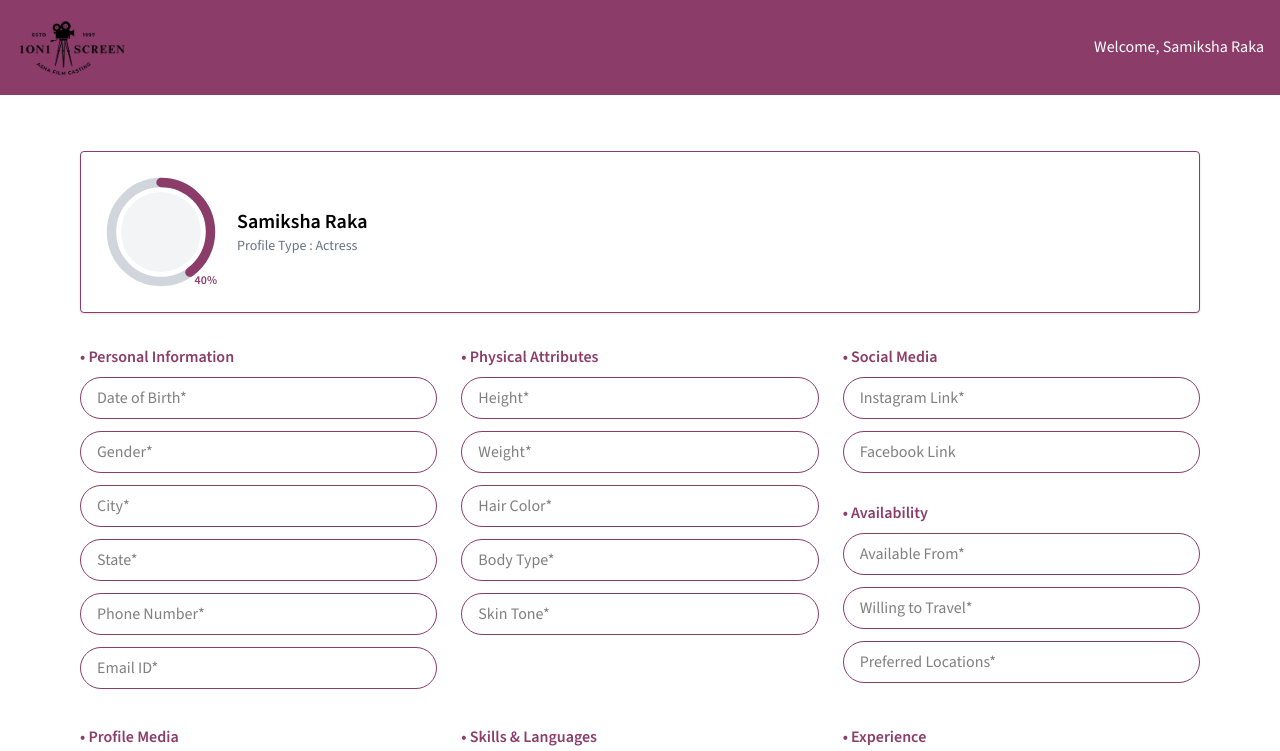
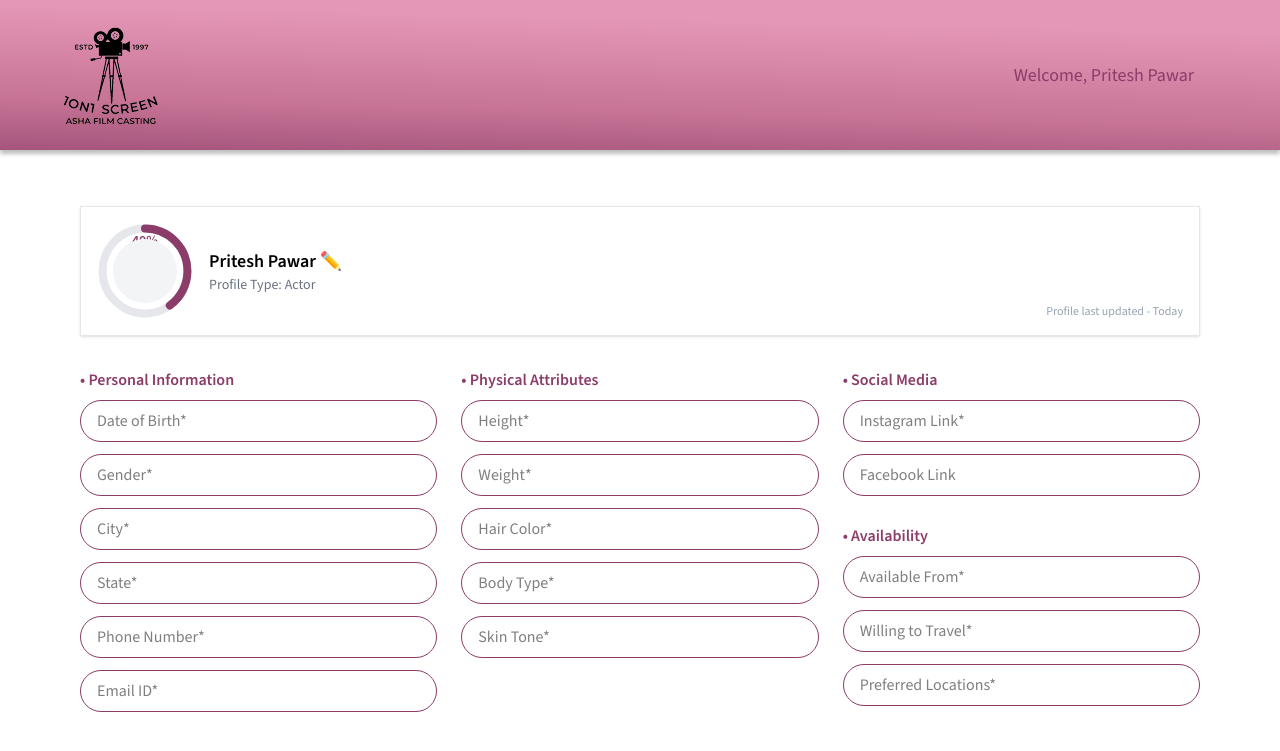
Before and after one commit to pritesh5453/Aasha-Films, a React (Vite) app: page /profile in a window 1280 px wide. Shown: the top 751 px of the page. Built offline with nearby package versions, Linux system fonts and the light colour scheme; a web font is replaced by a local one.

Commit message:
Profile Top Bar

```diff
--- a/src/component/CastingCard.jsx
+++ b/src/component/CastingCard.jsx
@@ -3,9 +3,7 @@ import Cast from "../assets/castingImg.png";
 
 export default function CastingCard({ role = "Acting" }) {
   return (
-    <div
-      className="font-['Source_Sans_3'] group w-full bg-white shadow-md overflow-hidden border-10 border-transparent hover:border-[#8B3C68] transition-colors duration-200"
-    >
+    <div className="font-['Source_Sans_3'] group w-full bg-white shadow-md overflow-hidden border-10 border-transparent hover:border-[#8B3C68] transition-colors duration-200">
       {/* Card Image */}
       <div className="relative">
         <img
--- a/src/component/Dashboard.jsx
+++ b/src/component/Dashboard.jsx
@@ -27,9 +27,9 @@ export default function Dashboard() {
     <div className="">
       <Topbar />
 
-      <div className="min-h-screen flex flex-col md:flex-row bg-[#f5f5f5] font-[Source Sans 3] gap-4 sm:gap-6 p-2 sm:p-4">
+      <div className="min-h-screen flex flex-col lg:flex-row bg-[#f5f5f5] font-[Source Sans 3] gap-4 sm:gap-6 p-2 sm:p-4">
         {/* Sidebar */}
-        <div className="w-full md:w-[40%] lg:w-[450px] shrink-0 bg-white shadow-md rounded-lg p-4 sm:p-6">
+        <div className="w-full lg:w-[450px] shrink-0 bg-white shadow-md rounded-lg p-4 sm:p-6 flex justify-center" >
           <ProfileCard onSectionChange={setSelectedSection} selected={selectedSection} />
         </div>
 
--- a/src/component/Profile.jsx
+++ b/src/component/Profile.jsx
@@ -1,6 +1,6 @@
 import React, { useRef } from "react";
 import { FiCamera } from "react-icons/fi";
-import logo from "../assets/158.png";
+import Topbar from "./TopBar";
 
 export default function ProfilePage() {
   const fileInputs = {
@@ -14,24 +14,20 @@ export default function ProfilePage() {
 
   return (
     <div className="min-h-screen bg-white font-['Source_Sans_3']">
-      {/* Header */}
-      <header className="bg-[#8B3C68] p-4 flex justify-between items-center text-white">
-        <img src={logo} alt="Logo" className="w-28" />
-        <span className="font-medium hidden md:block">Welcome, Samiksha Raka</span>
-      </header>
+      {/* ✅ Topbar Component */}
+      <Topbar />
 
       {/* Container */}
       <div className="max-w-6xl mx-auto mt-10 p-4">
-        {/* Top Profile Card */}
-        <div className="bg-white shadow rounded p-6 flex justify-between items-center mb-8 border border-[#8B3C68]">
-          {/* ...your profile card top part */}
-          <div className="flex items-center gap-5">
-            {/* profile image & progress */}
-            <div className="relative w-28 h-28">
-              {/* progress circles */}
+        {/* ✅ Modified Top Profile Card */}
+        <div className="bg-white shadow border border-[#E5E7EB] p-4 flex flex-col sm:flex-row justify-between items-center mb-8 gap-4 sm:gap-8 w-full">
+          {/* Left profile part */}
+          <div className="flex items-center gap-4 w-full sm:w-auto">
+            <div className="relative w-24 h-24 flex-shrink-0">
+              {/* Progress circle */}
               <svg className="absolute w-full h-full" viewBox="0 0 36 36">
                 <path
-                  className="text-gray-300"
+                  className="text-gray-200"
                   strokeWidth="3"
                   stroke="currentColor"
                   fill="none"
@@ -40,28 +36,34 @@ export default function ProfilePage() {
                 <path
                   className="text-[#8B3C68]"
                   strokeWidth="3"
-                  strokeDasharray="40, 100"
+                  strokeDasharray="40,100"
                   strokeLinecap="round"
                   stroke="currentColor"
                   fill="none"
                   d="M18 2.0845 a 15.9155 15.9155 0 0 1 0 31.831 a 15.9155 15.9155 0 0 1 0 -31.831"
                 />
               </svg>
+              {/* Avatar */}
               <div className="absolute inset-0 flex items-center justify-center">
-                <div className="w-20 h-20 bg-gray-100 rounded-full flex items-center justify-center text-gray-400 text-4xl">
+                <div className="w-16 h-16 bg-gray-100 rounded-full flex items-center justify-center text-3xl text-gray-400">
                   <i className="fa fa-user"></i>
                 </div>
               </div>
-              <div className="absolute bottom-0 right-0 text-[#8B3C68] text-xs font-semibold">
-                40%
-              </div>
+              {/* Progress text BELOW circle */}
+              <div className="mt-2 text-[#8B3C68] text-sm font-semibold text-center">40%</div>
             </div>
+
+            {/* Text part */}
             <div>
-
-              <h2 className="text-xl font-semibold">Samiksha Raka</h2>
-              <p className="text-sm text-gray-500">Profile Type : Actress</p>
+              <h2 className="text-lg font-semibold">Pritesh Pawar ✏️</h2>
+              <p className="text-sm text-gray-500">Profile Type: Actor</p>
             </div>
           </div>
+
+          {/* Right part */}
+          <p className="text-xs text-gray-400 self-center sm:self-end">
+            Profile last updated - Today
+          </p>
         </div>
 
         {/* Form Section */}
@@ -89,7 +91,13 @@ export default function ProfilePage() {
           {/* Physical Attributes */}
           <div>
             <h3 className="text-[#8B3C68] font-semibold mb-2">• Physical Attributes</h3>
-            {["Height*", "Weight*", "Hair Color*", "Body Type*", "Skin Tone*"].map((item, index) => (
+            {[
+              "Height*",
+              "Weight*",
+              "Hair Color*",
+              "Body Type*",
+              "Skin Tone*",
+            ].map((item, index) => (
               <input
                 key={index}
                 type="text"
@@ -112,7 +120,11 @@ export default function ProfilePage() {
             ))}
 
             <h3 className="text-[#8B3C68] font-semibold mb-2 mt-4">• Availability</h3>
-            {["Available From*", "Willing to Travel*", "Preferred Locations*"].map((item, index) => (
+            {[
+              "Available From*",
+              "Willing to Travel*",
+              "Preferred Locations*",
+            ].map((item, index) => (
               <input
                 key={index}
                 type="text"
@@ -155,7 +167,24 @@ export default function ProfilePage() {
           {/* Skills & Languages */}
           <div>
             <h3 className="text-[#8B3C68] font-semibold mb-2">• Skills & Languages</h3>
-            {["Languages Known", "Dialects/Accents", "Skills (dance, martial arts, hosting, etc.)"].map(
+            {[
+              "Languages Known",
+              "Dialects/Accents",
+              "Skills (dance, martial arts, hosting, etc.)",
+            ].map((item, index) => (
+              <input
+                key={index}
+                type="text"
+                placeholder={item}
+                className="w-full mb-3 border border-[#8B3C68] px-4 py-2 rounded-full focus:outline-none"
+              />
+            ))}
+          </div>
+
+          {/* Experience */}
+          <div className="w-full">
+            <h3 className="text-[#8B3C68] font-semibold mb-2">• Experience</h3>
+            {["Past Projects (Name, Role, Year)*", "Special Appearances or Training*"].map(
               (item, index) => (
                 <input
                   key={index}
@@ -165,21 +194,7 @@ export default function ProfilePage() {
                 />
               )
             )}
-          </div>
 
-          {/* Experience */}
-          <div className="w-full">
-            <h3 className="text-[#8B3C68] font-semibold mb-2">• Experience</h3>
-            {["Past Projects (Name, Role, Year)*", "Special Appearances or Training*"].map((item, index) => (
-              <input
-                key={index}
-                type="text"
-                placeholder={item}
-                className="w-full mb-3 border border-[#8B3C68] px-4 py-2 rounded-full focus:outline-none"
-              />
-            ))}
-
-            {/* Save and Go back Button with full width */}
             <button className="bg-[#8B3C68] text-white px-8 py-2 rounded-full w-full mt-4">
               Save and Go back
             </button>
```
Also changed, not shown: 1 other file (tests, documents, lock files or other folders).
